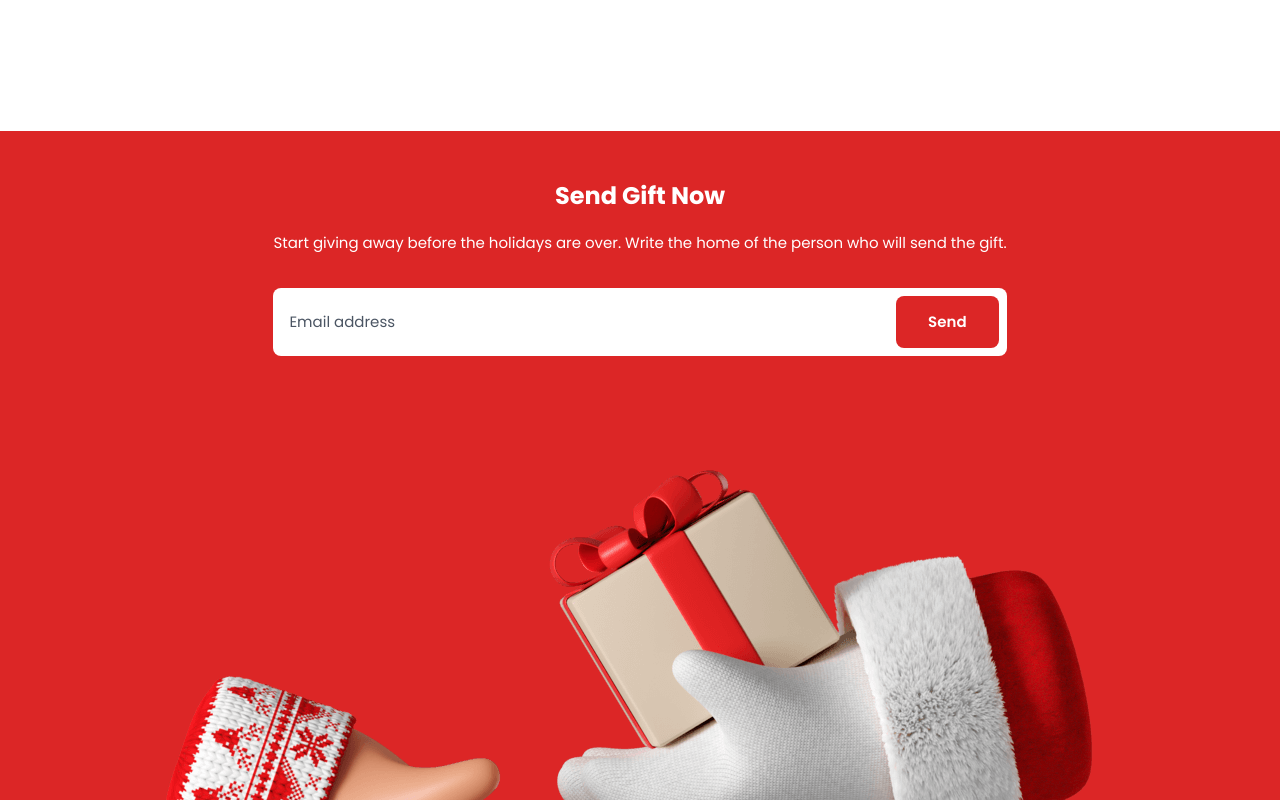
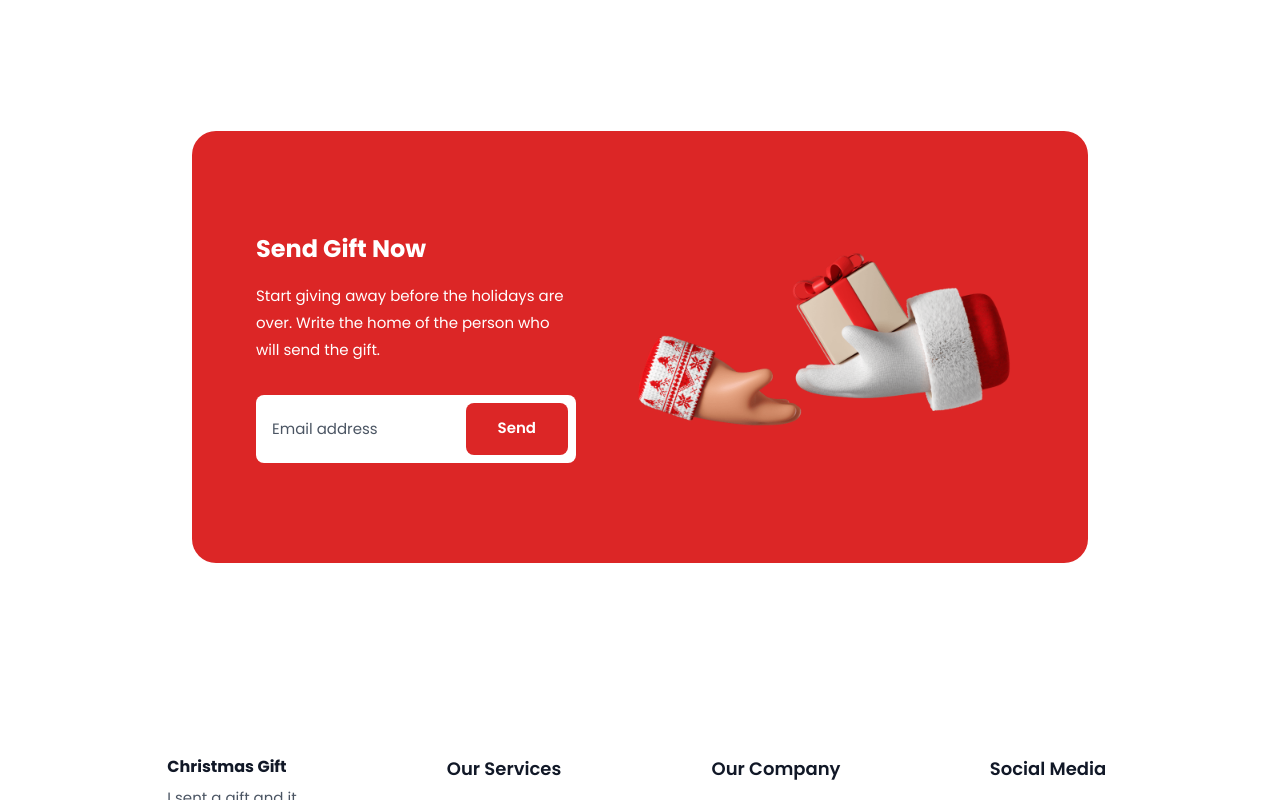
Before and after one commit to fajarfadillahh/christmas-gift-react-tailwind, a React (Vite) app: page / in a window 1280 px wide. Shown: the part 3060-3860 px from the top of the page. Built offline with nearby package versions, Linux system fonts and the light colour scheme.

Commit message:
responsive Send.jsx

```diff
--- a/src/components/Send.jsx
+++ b/src/components/Send.jsx
@@ -5,9 +5,9 @@ import SendImg from "../assets/images/send.png";
 export default function Send() {
   return (
     <div className="send section">
-      <div className="send__bg bg-red-600 py-12">
-        <div className="send__container container grid gap-12">
-          <div className="send__data justify-self-center text-center">
+      <div className="send__bg bg-red-600 py-12 md:bg-transparent md:py-0">
+        <div className="send__container container grid gap-12 sm:grid-cols-2 sm:items-center md:rounded-3xl md:bg-red-600 md:py-24 md:px-16 lg:max-w-4xl lg:grid-cols-[.8fr,1fr]">
+          <div className="send__data justify-self-center text-center sm:text-left">
             <h1 className="send__title section-title text-white">
               Send Gift Now
             </h1>
@@ -21,7 +21,7 @@ export default function Send() {
             >
               <input
                 type="email"
-                className="send__input h-[52px] pl-2 text-[15px] font-semibold text-gray-900 outline-none placeholder:font-normal placeholder:text-gray-600"
+                className="send__input h-[52px] w-full pl-2 text-[15px] font-semibold text-gray-900 outline-none placeholder:font-normal placeholder:text-gray-600"
                 placeholder="Email address"
               />
               <button className="send__button button">Send</button>
```
